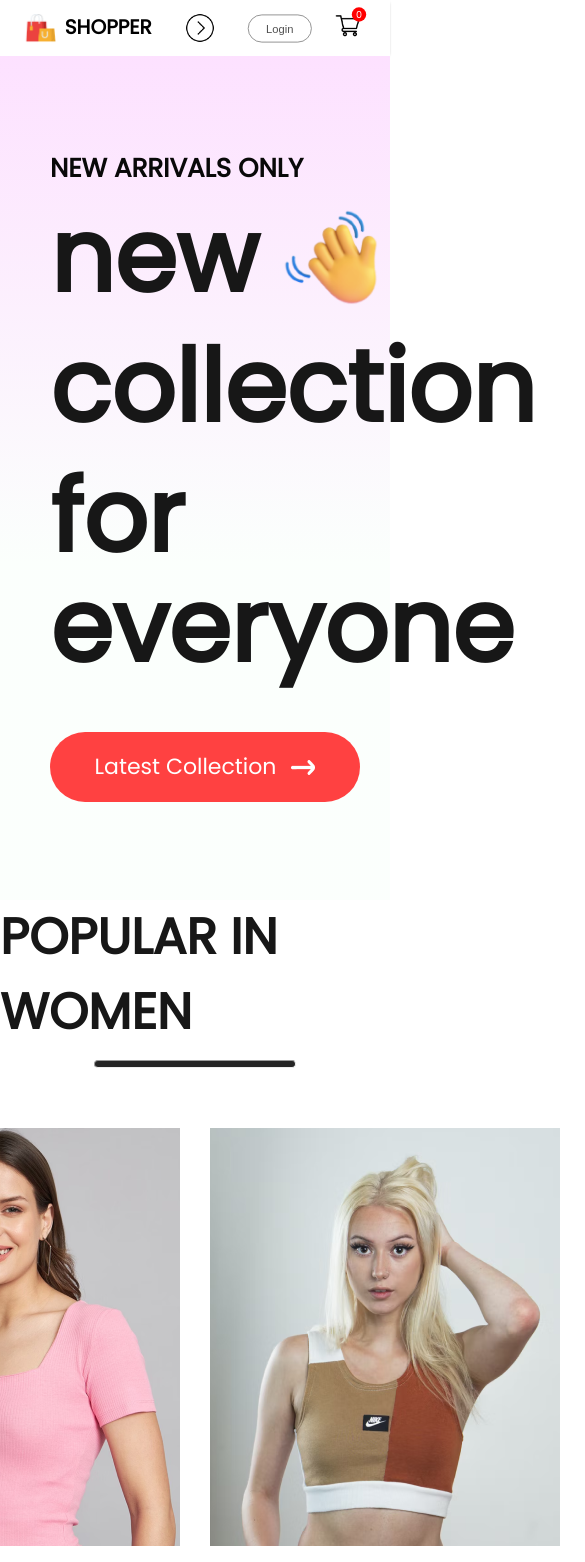
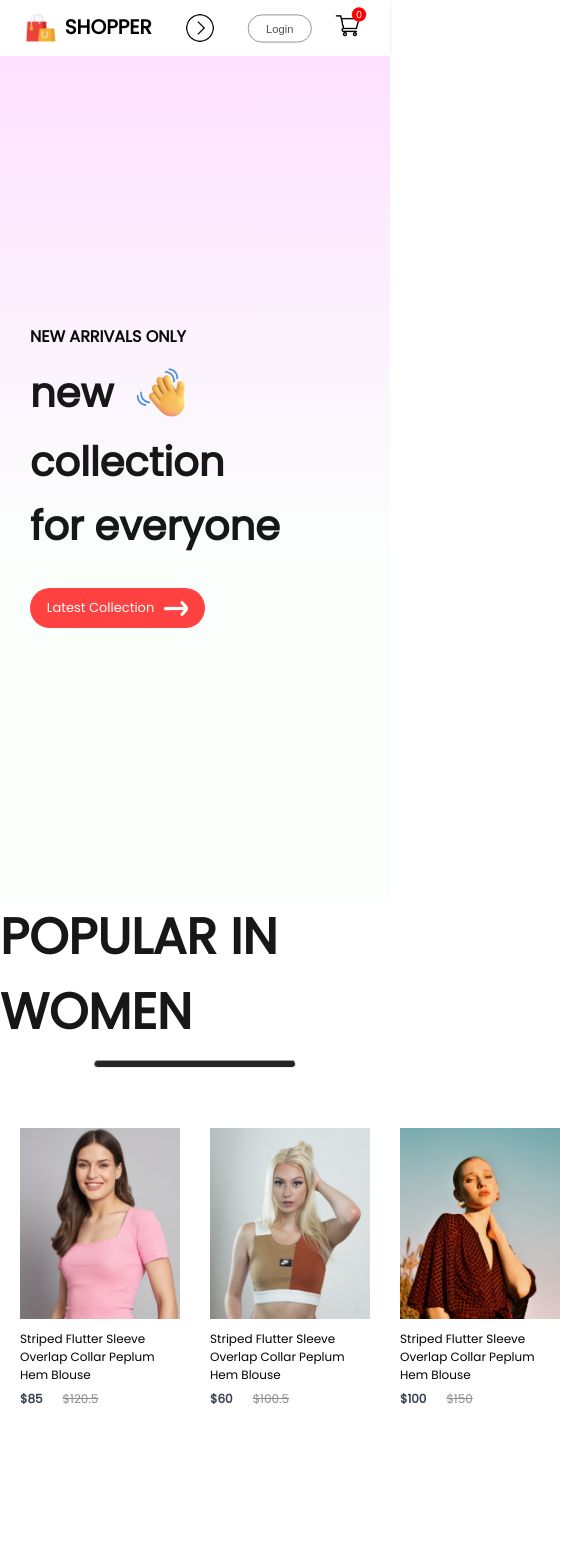
Before and after one commit to tetervs/E-commerce, a React (Create React App) app: page / in a window 390 px wide. Shown: the top 1562 px of the page, 585 px wide, since content can reach past the window. Built offline with nearby package versions, Linux system fonts and the light colour scheme.

Commit message:
modified:   src/components/Hero/Hero.css 	modified:   src/components/Items/item.css

```diff
--- a/src/components/Hero/Hero.css
+++ b/src/components/Hero/Hero.css
@@ -57,3 +57,83 @@
     align-items: center;
     justify-content: center;
 }
+
+@media(max-width:1280px){
+    .hero-left{
+        padding-left: 100px;
+    }
+    .hero-left h2{
+        font-size: 22px;
+    }
+    .hero-left p{
+        font-size: 60px;
+    }
+    .hero-hand-icon img{
+        width: 80px;
+    }
+    .hero-latest-btn{
+        gap: 10px;
+        width: 250px;
+        height: 60px;
+        margin-top: 20px;
+        font-size: 18px;
+    }
+    .hero-right img{
+        width: 500px;
+    }
+}
+
+@media(max-width:1024px){
+    .hero-left{
+        padding-left: 80px;
+    }
+    .hero-left h2{
+        font-size: 20px;
+    }
+    .hero-left p{
+        font-size: 50px;
+    }
+    .hero-hand-icon img{
+        width: 65px;
+    }
+    .hero-latest-btn{
+        width: 220px;
+        height: 50px;
+        font-size: 16px;
+    }
+    .hero-right img{
+        width: 400px;
+    }
+}
+
+@media(max-width:800px){
+    .hero-left{
+        padding-left: 30px;
+    }
+    .hero-left h2{
+        font-size: 16px;
+    }
+    .hero-left p{
+        font-size: 40px;
+    }
+    .hero-hand-icon img{
+        width: 55px;
+    }
+    .hero-latest-btn{
+        width: 175px;
+        height: 40px;
+        font-size: 13px;
+    }
+    .hero-right img{
+        width: 300px;
+    }
+}
+
+@media(max-width:500px){
+    .hero{
+        flex-direction: column;
+    }
+    .hero-right{
+        display: none;
+    }
+}
--- a/src/components/Items/item.css
+++ b/src/components/Items/item.css
@@ -1,5 +1,9 @@
 .item{
-    width: 350px;
+    width: 280px;
+}
+
+.item img{
+    width: 280px;
 }
 
 .item p{
@@ -28,3 +32,51 @@
     transform: scale(1.05);
     transition: 0.6s;
 }
+
+@media(max-width:1280px){
+    .item{
+        width: 220px;
+        font-size: 14px;
+    }
+    .item img{
+        width: 220px;
+    }
+    .item-price-old{
+        font-size: 14px;
+    }
+}
+
+@media(max-width:1024px){
+    .item{
+        width: 170px;
+        font-size: 13px;
+    }
+    .item img{
+        width: 170px;
+    }
+    .item-price-old{
+        font-size: 13px;
+    }
+}
+
+@media(max-width:800px){
+    .item{
+        width: 120px;
+        font-size: 12px;
+    }
+    .item img{
+        width: 120px;
+    }
+    .item-price-old{
+        font-size: 12px;
+    }
+}
+
+@media(max-width:500px){
+    .item{
+        width: 160px;
+    }
+    .item img{
+        width: 160px;
+    }
+}
```
